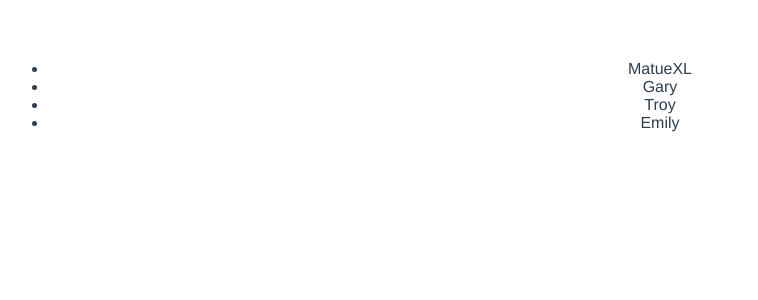
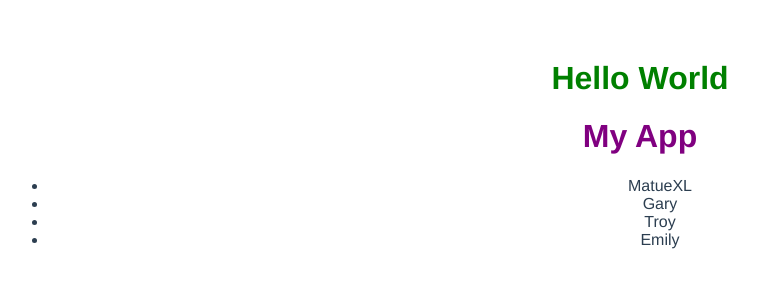
Before and after one commit to MatueXL/Vue_PlayList, a Vue app in the folder vue-playlist/: page / in a window 1280 px wide. Shown: the top 300 px of the page, without its empty margins (0-758 px from the left). Built offline with nearby package versions, Linux system fonts and the light colour scheme.

Commit message:
css-scope属性

```diff
--- a/vue-playlist/src/components/HelloWorld.vue
+++ b/vue-playlist/src/components/HelloWorld.vue
@@ -1,6 +1,6 @@
 <template>
   <div class="hello">
-    <h1>{{ msg }}</h1>
+    <h1>Hello World</h1>
     <User></User>
   </div>
 </template>
@@ -11,9 +11,6 @@ import User from './User';
 
 export default {
   name: 'HelloWorld',
-  props: {
-    msg: String
-  },
   components: {
     User
   }
@@ -22,18 +19,7 @@ export default {
 
 <!-- Add "scoped" attribute to limit CSS to this component only -->
 <style scoped>
-h3 {
-  margin: 40px 0 0;
-}
-ul {
-  list-style-type: none;
-  padding: 0;
-}
-li {
-  display: inline-block;
-  margin: 0 10px;
-}
-a {
-  color: #42b983;
+h1 {
+  color: green;
 }
 </style>
--- a/vue-playlist/src/components/User.vue
+++ b/vue-playlist/src/components/User.vue
@@ -1,7 +1,11 @@
 <template>
   <div class="User">
+    <h1>My App</h1>
     <ul>
-      <li v-for="(user,i) in User" :Key="i">
+      <li
+        v-for="(user,i) in User"
+        :Key="i"
+      >
         {{user}}
       </li>
     </ul>
@@ -22,3 +26,9 @@ export default {
   }
 }
 </script>
+
+<style>
+h1 {
+  color: purple;
+}
+</style>
```
